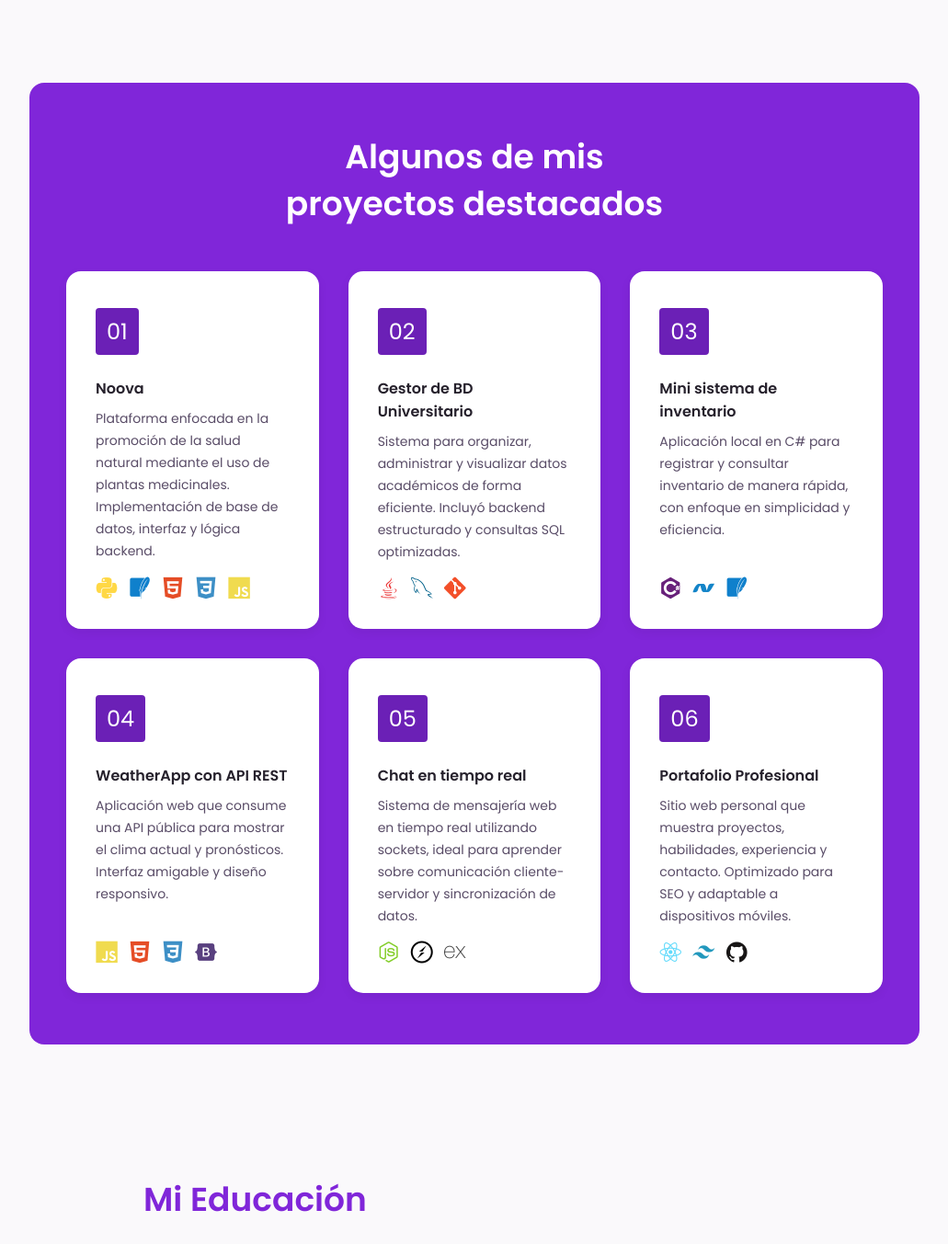
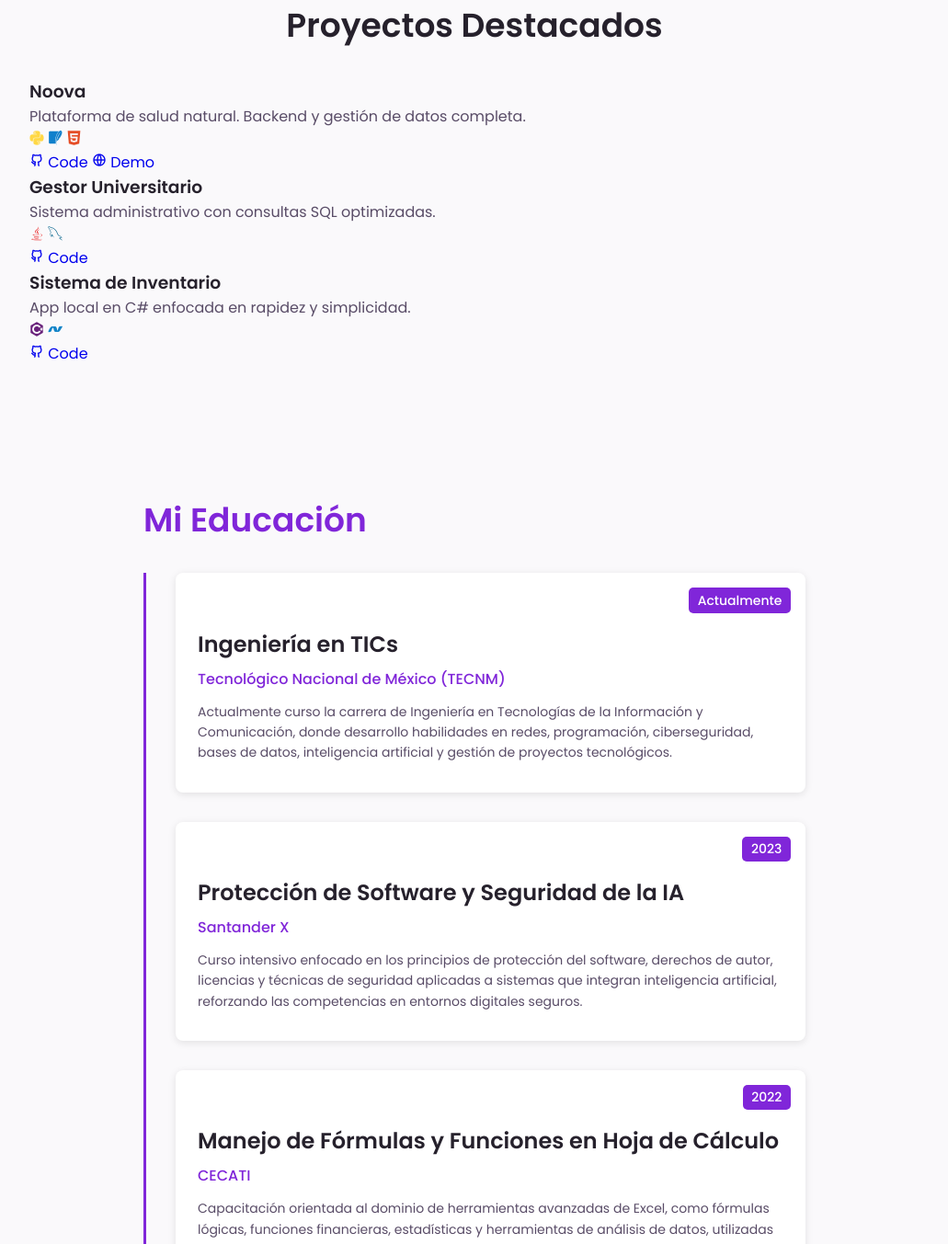
Before and after one commit to Varez117/comingsoon, a plain HTML site: page index.html in a window 1280 px wide. Shown: the part 1447-2800 px from the top of the page at 92% size, without its empty margins (124-1155 px from the left). Drawn offline with nearby package versions, Linux system fonts and the light colour scheme.

Commit message:
restrucutured

```diff
--- a/index.html
+++ b/index.html
@@ -3,20 +3,28 @@
 <head>
     <meta charset="UTF-8">
     <meta name="description" content="Portafolio de Christo Alvarez Rodriguez, desarrollador backend especializado en Python, Java y C++. Proyectos destacados, experiencia y contacto para colaboración." />
+    <meta name="viewport" content="width=device-width, initial-scale=1.0">
 
-    <meta name="viewport" content="width=device-width, initial-scale=1.0">
-    <!-- Favicon -->
     <link rel="shortcut icon" href="favicon.png" type="image/x-icon">
-    <!-- Remixicon CDN -->
-    <link href="https://cdn.jsdelivr.net/npm/remixicon@2.5.0/fonts/remixicon.css" rel="stylesheet">
-    <!-- Custom Styles -->
+
+    <link rel="preconnect" href="https://fonts.googleapis.com">
+    <link rel="preconnect" href="https://fonts.gstatic.com" crossorigin>
+    <link rel="preconnect" href="https://cdn.jsdelivr.net">
+
+    <link rel="preload" href="https://fonts.googleapis.com/css2?family=Poppins:wght@400;500;600;700&display=swap" as="style" onload="this.onload=null;this.rel='stylesheet'">
+    <noscript><link rel="stylesheet" href="https://fonts.googleapis.com/css2?family=Poppins:wght@400;500;600;700&display=swap"></noscript>
+
+    <link rel="stylesheet" href="https://cdn.jsdelivr.net/npm/remixicon@2.5.0/fonts/remixicon.css" media="print" onload="this.media='all'">
+    <noscript><link rel="stylesheet" href="https://cdn.jsdelivr.net/npm/remixicon@2.5.0/fonts/remixicon.css"></noscript>
+
+    <link rel="stylesheet" href="https://cdn.jsdelivr.net/gh/devicons/devicon@latest/devicon.min.css" media="print" onload="this.media='all'">
+    <noscript><link rel="stylesheet" href="https://cdn.jsdelivr.net/gh/devicons/devicon@latest/devicon.min.css"></noscript>
+
     <link rel="stylesheet" href="styles.css">
-    <!-- Devicon CDN for technology icons -->
-    <link rel="stylesheet" href="https://cdn.jsdelivr.net/gh/devicons/devicon@latest/devicon.min.css">
-    <title>Coming soon.</title>
+
+    <title>Portafolio | Christo Alvarez</title>
 </head>
 <body>
-    <!-- Header and Navigation -->
     <header class="header" id="header">
         <nav class="nav container" id="nav-menu" role="navigation">
             <a href="#home" class="nav__logo">
@@ -31,7 +39,7 @@
                         <a href="#about" class="nav__link">Experiencia</a>
                     </li>
                     <li class="nav__item">
-                        <a href="#steps" class="nav__link">Destacados</a>
+                        <a href="#projects" class="nav__link">Proyectos</a>
                     </li>
                     <li class="nav__item">
                         <a href="#education_section" class="nav__link">Educación</a>
@@ -45,9 +53,7 @@
                 </button>
             </div>
             <div class="nav__btns">
-                <!-- Theme change button -->
                 <i class="ri-moon-line change-theme" id="theme-button"></i>
-                <!-- Menu toggle button -->
                 <button class="nav__toggle" id="nav-toggle" aria-label="Abrir menú">
                     <i class="ri-menu-line"></i>
                 </button>
@@ -56,54 +62,50 @@
     </header>
 
     <main class="main">
-        <!-- Home Section -->
         <section class="home" id="home">
             <div class="home__container container grid">
                 <div class="home__data">
                     <h1 class="home__title">
-                        Primero resuelve el problema <br> después escribe el código.
+                        La lógica es la esencia,<br> el código su expresión.
                     </h1>
                     <a href="#about" class="button button--flex">
                         Explorar <i class="ri-arrow-right-down-line button__icon"></i>
                     </a>
                 </div>
-                <!-- Animated code block -->
                 <div class="home__code">
                     <div class="codigo-vscode">
                         <pre><code id="codigo"></code><span class="cursor">|</span></pre>
                     </div>
                 </div>
-                <!-- Social links -->
                 <div class="home__social">
                     <span class="home__social-follow">Contáctame</span>
                     <div class="home__social-links">
-                        <a href="https://www.facebook.com/christopher.alvarez.5895834" target="_blank" class="home__social-link">
+                        <a href="https://www.facebook.com/christopher.alvarez.5895834" target="_blank" class="home__social-link" aria-label="Facebook">
                             <i class="ri-facebook-fill"></i>
                         </a>
-                        <a href="https://www.instagram.com/varezchristo" target="_blank" class="home__social-link">
+                        <a href="https://www.instagram.com/varezchristo" target="_blank" class="home__social-link" aria-label="Instagram">
                             <i class="ri-instagram-line"></i>
                         </a>
-                        <a href="https://wa.link/qs7z03" target="_blank" class="home__social-link">
+                        <a href="https://wa.link/qs7z03" target="_blank" class="home__social-link" aria-label="WhatsApp">
                             <i class="ri-whatsapp-line"></i>
                         </a>
-                        <a href="https://www.linkedin.com/in/christo-álvarez-a5b132230" target="_blank" class="home__social-link">
+                        <a href="https://www.linkedin.com/in/christo-álvarez-a5b132230" target="_blank" class="home__social-link" aria-label="LinkedIn">
                             <i class="ri-linkedin-box-line"></i>
                         </a>
-                        <a href="https://github.com/Varez117" target="_blank" class="home__social-link">
+                        <a href="https://github.com/Varez117" target="_blank" class="home__social-link" aria-label="GitHub">
                             <i class="ri-github-line"></i>
                         </a>
                     </div>
                 </div>
             </div>
         </section>
-        <!-- About Section -->
+
         <section class="about section container" id="about">
             <div class="about__container grid">
                 <div class="about__card">
-                    <img src="img/me.webp" alt="Foto de Varez" class="about__img-card">
+                    <img src="img/me.webp" alt="Foto de Varez" class="about__img-card" width="200" height="200">
                     <h2 class="about__name">Christo Alvarez Rodriguez</h2>
                     <div class="about__skills-card">
-
                         <div class="skills__icons">
                             <i class="devicon-python-plain" title="Python"></i>
                             <i class="devicon-sqlite-plain" title="SQLite"></i>
@@ -124,126 +126,110 @@
                         Desarrollador backend con 2 años de constante aprendizaje en Python, Java, C++ y C#.
                     </p>
                     <div class="about__details">
-                        <!-- List of personal qualities and experience -->
                         <p class="about__details-description">
                             <i class="ri-checkbox-fill about__details-icon"></i>
-                            He participado en proyectos y gestión de bases de datos de mi universidad.
+                            Experiencia práctica en bases de datos y proyectos académicos.
                         </p>
                         <p class="about__details-description">
                             <i class="ri-checkbox-fill about__details-icon"></i>
-                            Me destaco por ser ocurrente, detallista y ordenado, lo que me permite mantener un enfoque constante en la calidad del código.
+                            Perfil detallista y ordenado, priorizando siempre la calidad del código.
                         </p>
                         <p class="about__details-description">
                             <i class="ri-checkbox-fill about__details-icon"></i>
-                            Suelo asumir responsabilidades con persistencia y me adapto con facilidad a nuevos equipos y entornos de trabajo.
+                            Alta adaptabilidad a nuevos equipos y persistencia ante retos.
                         </p>
                         <p class="about__details-description">
                             <i class="ri-checkbox-fill about__details-icon"></i>
-                            Aporto compromiso, puntualidad y una actitud de colaboración que mejora la dinámica del equipo.
+                            Compromiso, puntualidad y colaboración proactiva.
                         </p>
                         <p class="about__details-description">
                             <i class="ri-checkbox-fill about__details-icon"></i>
-                            Me enfoco en escribir código limpio y optimizado, y siempre busco formas de mejorar implementaciones ya existentes.
+                            Enfoque en código limpio, optimizado y mejora continua.
                         </p>
                     </div>
-                    <a href="#steps" class="button--link button--flex">
+                    <a href="#projects" class="button--link button--flex">
                         Conóceme mejor <i class="ri-arrow-right-down-line button__icon"></i>
                     </a>
+
                 </div>
             </div>
         </section>
-        <!-- Projects Section -->
-        <section class="steps section container" id="steps">
-            <div class="steps__bg">
-                <h2 class="section__title-center steps__title">
-                    Algunos de mis <br> proyectos destacados
+
+        <section class="projects section container" id="projects">
+            <div class="projects__bg">
+                <h2 class="section__title-center projects__title">
+                    Proyectos Destacados
                 </h2>
-                <div class="steps__container grid">
-                    <!-- Project cards -->
-                    <div class="steps__card">
-                        <div class="img_steps_card" id="img_steps_card"></div>
-                        <div class="steps__card-number">01</div>
-                        <h3 class="steps__card-title">Noova</h3>
-                        <p class="steps__card-description">
-                            Plataforma enfocada en la promoción de la salud natural mediante el uso de plantas medicinales. Implementación de base de datos, interfaz y lógica backend.
-                        </p>
-                        <div class="steps__card-tools">
-                            <i class="devicon-python-plain colored"></i>
-                            <i class="devicon-sqlite-plain colored"></i>
-                            <i class="devicon-html5-plain colored"></i>
-                            <i class="devicon-css3-plain colored"></i>
-                            <i class="devicon-javascript-plain colored"></i>
+                <div class="projects__container grid">
+
+                    <div class="projects__card">
+                        <div class="projects__img-placeholder"></div>
+                        <div class="projects__content-wrapper">
+                            <h3 class="projects__card-title">Noova</h3>
+                            <p class="projects__card-description">
+                                Plataforma de salud natural. Backend y gestión de datos completa.
+                            </p>
+                            <div class="projects__card-tools">
+                                <i class="devicon-python-plain colored"></i>
+                                <i class="devicon-sqlite-plain colored"></i>
+                                <i class="devicon-html5-plain colored"></i>
+                            </div>
+                            <div class="projects__links">
+                                <a href="#" class="projects__link">
+                                    <i class="ri-github-line"></i> Code
+                                </a>
+                                <a href="#" class="projects__link">
+                                    <i class="ri-global-line"></i> Demo
+                                </a>
+                            </div>
                         </div>
                     </div>
-                    <div class="steps__card">
-                        <div class="steps__card-number">02</div>
-                        <h3 class="steps__card-title">Gestor de BD Universitario</h3>
-                        <p class="steps__card-description">
-                            Sistema para organizar, administrar y visualizar datos académicos de forma eficiente. Incluyó backend estructurado y consultas SQL optimizadas.
-                        </p>
-                        <div class="steps__card-tools">
-                            <i class="devicon-java-plain colored"></i>
-                            <i class="devicon-mysql-plain colored"></i>
-                            <i class="devicon-git-plain colored"></i>
+
+                    <div class="projects__card">
+                        <div class="projects__img-placeholder"></div>
+                        <div class="projects__content-wrapper">
+                            <h3 class="projects__card-title">Gestor Universitario</h3>
+                            <p class="projects__card-description">
+                                Sistema administrativo con consultas SQL optimizadas.
+                            </p>
+                            <div class="projects__card-tools">
+                                <i class="devicon-java-plain colored"></i>
+                                <i class="devicon-mysql-plain colored"></i>
+                            </div>
+                            <div class="projects__links">
+                                <a href="#" class="projects__link">
+                                    <i class="ri-github-line"></i> Code
+                                </a>
+                            </div>
                         </div>
                     </div>
-                    <div class="steps__card">
-                        <div class="steps__card-number">03</div>
-                        <h3 class="steps__card-title">Mini sistema de inventario</h3>
-                        <p class="steps__card-description">
-                            Aplicación local en C# para registrar y consultar inventario de manera rápida, con enfoque en simplicidad y eficiencia.
-                        </p>
-                        <div class="steps__card-tools">
-                            <i class="devicon-csharp-plain colored"></i>
-                            <i class="devicon-dot-net-plain colored"></i>
-                            <i class="devicon-sqlite-plain colored"></i>
+
+                    <div class="projects__card">
+                        <div class="projects__img-placeholder"></div>
+                        <div class="projects__content-wrapper">
+                            <h3 class="projects__card-title">Sistema de Inventario</h3>
+                            <p class="projects__card-description">
+                                App local en C# enfocada en rapidez y simplicidad.
+                            </p>
+                            <div class="projects__card-tools">
+                                <i class="devicon-csharp-plain colored"></i>
+                                <i class="devicon-dot-net-plain colored"></i>
+                            </div>
+                            <div class="projects__links">
+                                <a href="#" class="projects__link">
+                                    <i class="ri-github-line"></i> Code
+                                </a>
+                            </div>
                         </div>
                     </div>
-                    <div class="steps__card">
-                        <div class="steps__card-number">04</div>
-                        <h3 class="steps__card-title">WeatherApp con API REST</h3>
-                        <p class="steps__card-description">
-                            Aplicación web que consume una API pública para mostrar el clima actual y pronósticos. Interfaz amigable y diseño responsivo.
-                        </p>
-                        <div class="steps__card-tools">
-                            <i class="devicon-javascript-plain colored"></i>
-                            <i class="devicon-html5-plain colored"></i>
-                            <i class="devicon-css3-plain colored"></i>
-                            <i class="devicon-bootstrap-plain colored"></i>
-                        </div>
-                    </div>
-                    <div class="steps__card">
-                        <div class="steps__card-number">05</div>
-                        <h3 class="steps__card-title">Chat en tiempo real</h3>
-                        <p class="steps__card-description">
-                            Sistema de mensajería web en tiempo real utilizando sockets, ideal para aprender sobre comunicación cliente-servidor y sincronización de datos.
-                        </p>
-                        <div class="steps__card-tools">
-                            <i class="devicon-nodejs-plain colored"></i>
-                            <i class="devicon-socketio-original colored"></i>
-                            <i class="devicon-express-original colored"></i>
-                        </div>
-                    </div>
-                    <div class="steps__card">
-                        <div class="steps__card-number">06</div>
-                        <h3 class="steps__card-title">Portafolio Profesional</h3>
-                        <p class="steps__card-description">
-                            Sitio web personal que muestra proyectos, habilidades, experiencia y contacto. Optimizado para SEO y adaptable a dispositivos móviles.
-                        </p>
-                        <div class="steps__card-tools">
-                            <i class="devicon-react-original colored"></i>
-                            <i class="devicon-tailwindcss-plain colored"></i>
-                            <i class="devicon-github-original colored"></i>
-                        </div>
-                    </div>
+
                 </div>
             </div>
         </section>
-        <!-- Education Section -->
+
         <section class="education section" id="education_section">
             <h2 class="section__title">Mi Educación</h2>
             <div class="timeline">
-                <!-- Timeline items for education -->
                 <div class="timeline__item">
                     <div class="timeline__content">
                         <span class="timeline__year">Actualmente</span>
@@ -252,7 +238,6 @@
                         <p class="timeline__description">
                             Actualmente curso la carrera de Ingeniería en Tecnologías de la Información y Comunicación, donde desarrollo habilidades en redes, programación, ciberseguridad, bases de datos, inteligencia artificial y gestión de proyectos tecnológicos.
                         </p>
-
                     </div>
                 </div>
                 <div class="timeline__item">
@@ -263,7 +248,6 @@
                         <p class="timeline__description">
                             Curso intensivo enfocado en los principios de protección del software, derechos de autor, licencias y técnicas de seguridad aplicadas a sistemas que integran inteligencia artificial, reforzando las competencias en entornos digitales seguros.
                         </p>
-
                     </div>
                 </div>
                 <div class="timeline__item">
@@ -274,7 +258,6 @@
                         <p class="timeline__description">
                             Capacitación orientada al dominio de herramientas avanzadas de Excel, como fórmulas lógicas, funciones financieras, estadísticas y herramientas de análisis de datos, utilizadas en contextos administrativos y empresariales.
                         </p>
-
                     </div>
                 </div>
                 <div class="timeline__item">
@@ -285,7 +268,6 @@
                         <p class="timeline__description">
                             Curso centrado en la creación de modelos de negocio innovadores, liderazgo efectivo, análisis de mercado y la planificación estratégica para impulsar emprendimientos sostenibles con impacto positivo en la sociedad.
                         </p>
-
                     </div>
                 </div>
                 <div class="timeline__item">
@@ -296,12 +278,10 @@
                         <p class="timeline__description">
                             Formación técnica en desarrollo de software, con énfasis en algoritmos, estructuras de datos, bases de datos, interfaces gráficas y lenguajes como Java, C++, HTML, CSS y PHP. Experiencia en proyectos prácticos y resolución de problemas reales.
                         </p>
-
                     </div>
                 </div>
             </div>
         </section>
-        <!-- Contact Section -->
         <section class="contact section container" id="contact">
             <div class="contact__container grid">
                 <div class="contact__box">
@@ -325,7 +305,6 @@
                         </div>
                     </div>
                 </div>
-                <!-- Contact form -->
                 <form action="https://formsubmit.co/musicianrz21@gmail.com" method="POST">
                     <div class="contact__inputs">
                         <div class="contact__content">
@@ -350,8 +329,7 @@
             </div>
         </section>
     </main>
-    <!-- Main JavaScript file -->
-    <script src="main.js"></script>
+    <script src="main.js" defer></script>
     <script>
         // Código para animar la escritura de código en la sección principal
         const codeLines = [
@@ -390,11 +368,11 @@
         let lineaIndex = 0;
         let charIndex = 0;
         let currentLine = "";
-        // Renderiza las líneas visibles en el bloque de código
+
         function render() {
             codigo.innerHTML = visibleLines.join("<br>");
         }
-        // Función principal para escribir el código línea por línea y carácter por carácter
+
         function escribir() {
             if (lineaIndex < codeLines.length) {
                 const fullLine = codeLines[lineaIndex];
@@ -418,7 +396,7 @@
                 cursor.style.display = "none";
             }
         }
-        // Actualiza el contenido del bloque de código
+
         function updateBuffer() {
             const tempLines = [...visibleLines];
             if (currentLine !== "") {
@@ -429,7 +407,7 @@
             }
             codigo.innerHTML = tempLines.join("<br>");
         }
-        // Inicia la animación de escritura
+
         escribir();
     </script>
 </body>
```
